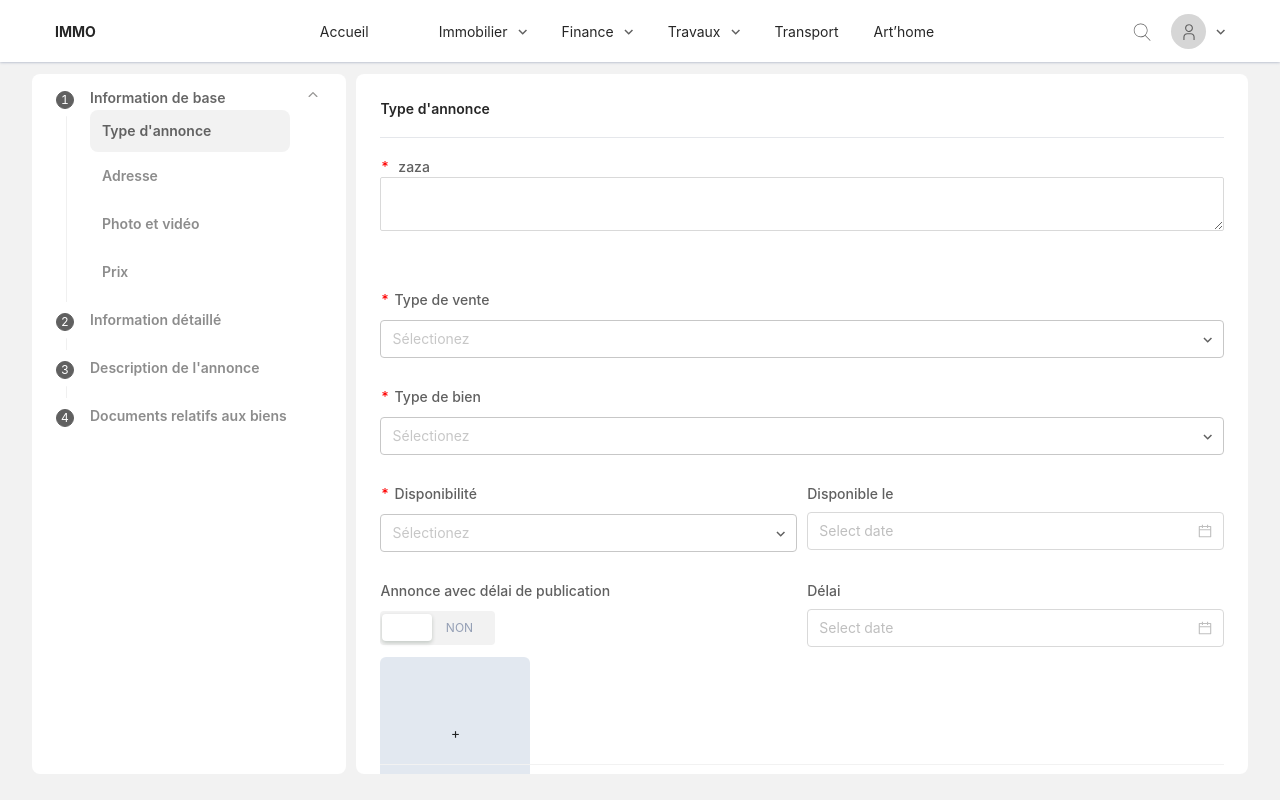
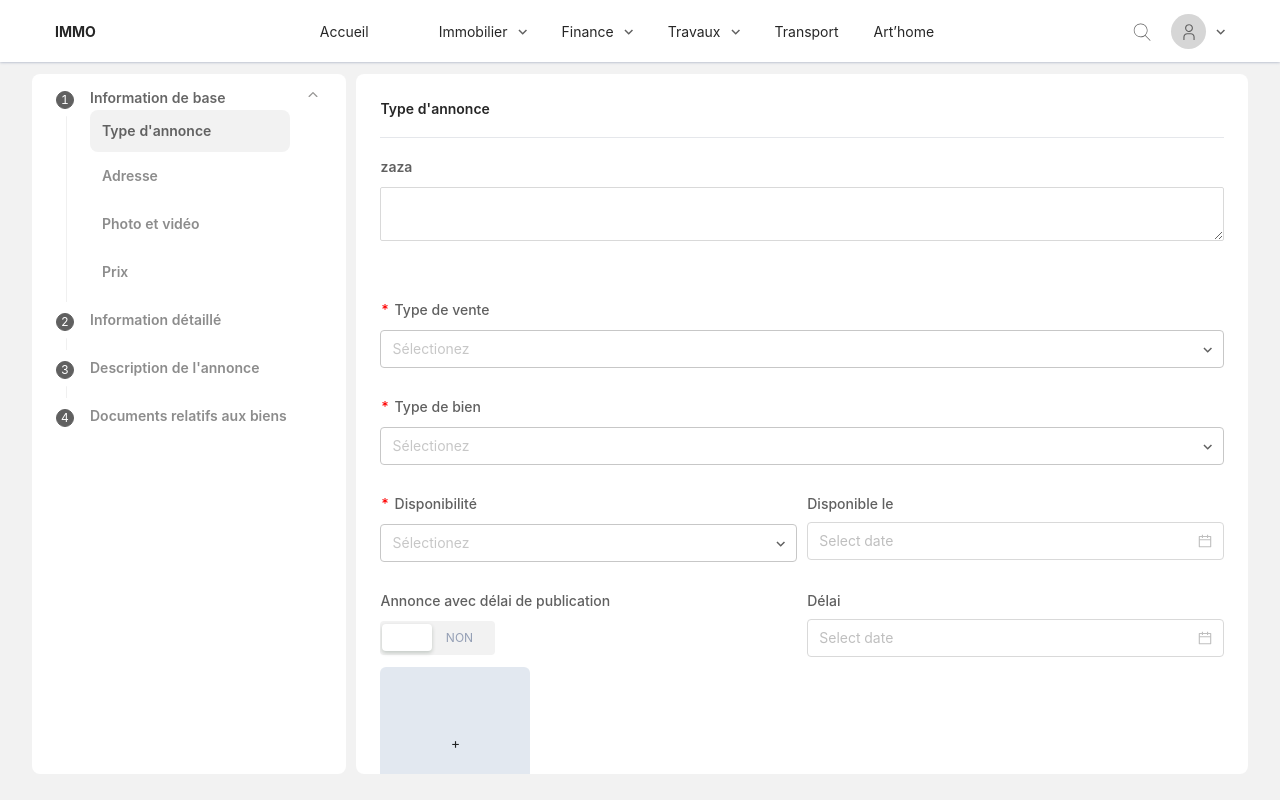
Before and after one commit to marion586/front-office-invest, a Vue app: page /ajouter in a window 1280 px wide. Built offline with nearby package versions, Linux system fonts and the light colour scheme.

Commit message:
Création de la common textArea => OK

```diff
--- a/src/components/Common/TextArea/TextArea.vue
+++ b/src/components/Common/TextArea/TextArea.vue
@@ -51,6 +51,8 @@ const props = defineProps({
 
 <style lang="scss" scoped>
 .textarea{
+      @apply flex flex-col gap-[10px];
+
       &:deep(){
             .textarea:hover{
                   border: solid var(--color-primary) 1px;
@@ -73,7 +75,7 @@ const props = defineProps({
 
       &__label{
             font-size: 14px;
-            font-weight: 500;
+            font-weight: 600;
             color: var(--color-gray-icon);
             display: block;
       }
--- a/src/pages/addProduct/components/PropertyType/PropertyType.vue
+++ b/src/pages/addProduct/components/PropertyType/PropertyType.vue
@@ -19,11 +19,6 @@
     function handleChangeDate(date :string){
         console.log("date : ", date);
     }
-    function handleChange(value){
-        console.log("zaza", value);
-
-    }
-
 </script>
 
 <template>
@@ -32,8 +27,6 @@
         <TextArea
             label="zaza"
             name-input="zaza"
-            @on-change="handleChange"
-            :required="true"
         />
 
         <div class="info__body">
```
Also changed, not shown: src/components/Common/Common-list.md (+15 -1 lines).
